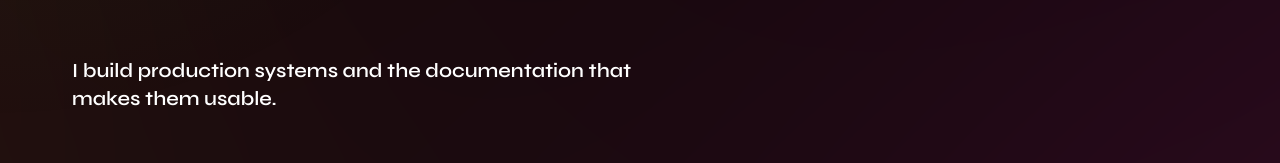
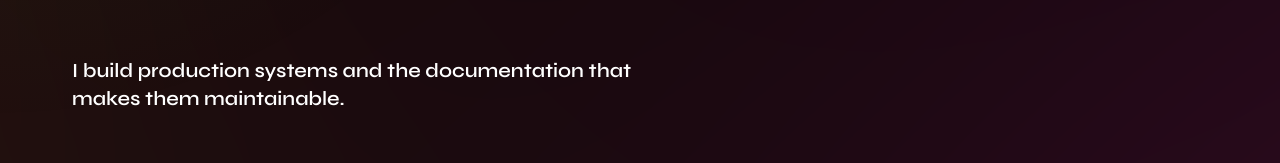
Before and after one commit to Topman-14/portfolio-v2, a Next.js app: page / in a window 1280 px wide. Shown: the part 468-631 px from the top of the page. Built offline with nearby package versions, Linux system fonts and the light colour scheme; no server answers; the database is empty.

Commit message:
feat(landing): update hero text

```diff
--- a/app/(pages)/(web)/(landing)/page.tsx
+++ b/app/(pages)/(web)/(landing)/page.tsx
@@ -37,7 +37,7 @@ export default function Home() {
             <p
               className='text-white font-semibold max-w-xl font-sans text-lg md:text-xl'
             >
-              I build production systems and the documentation that makes them usable.
+              I build production systems and the documentation that makes them maintainable.
             </p>
           </div>
           <div className='md:absolute mx-auto xl:bottom-32 bottom-20 right-12 size-[300px] md:max-h-none lg:size-[400px] z-[20] pointer-events-none'>
```
